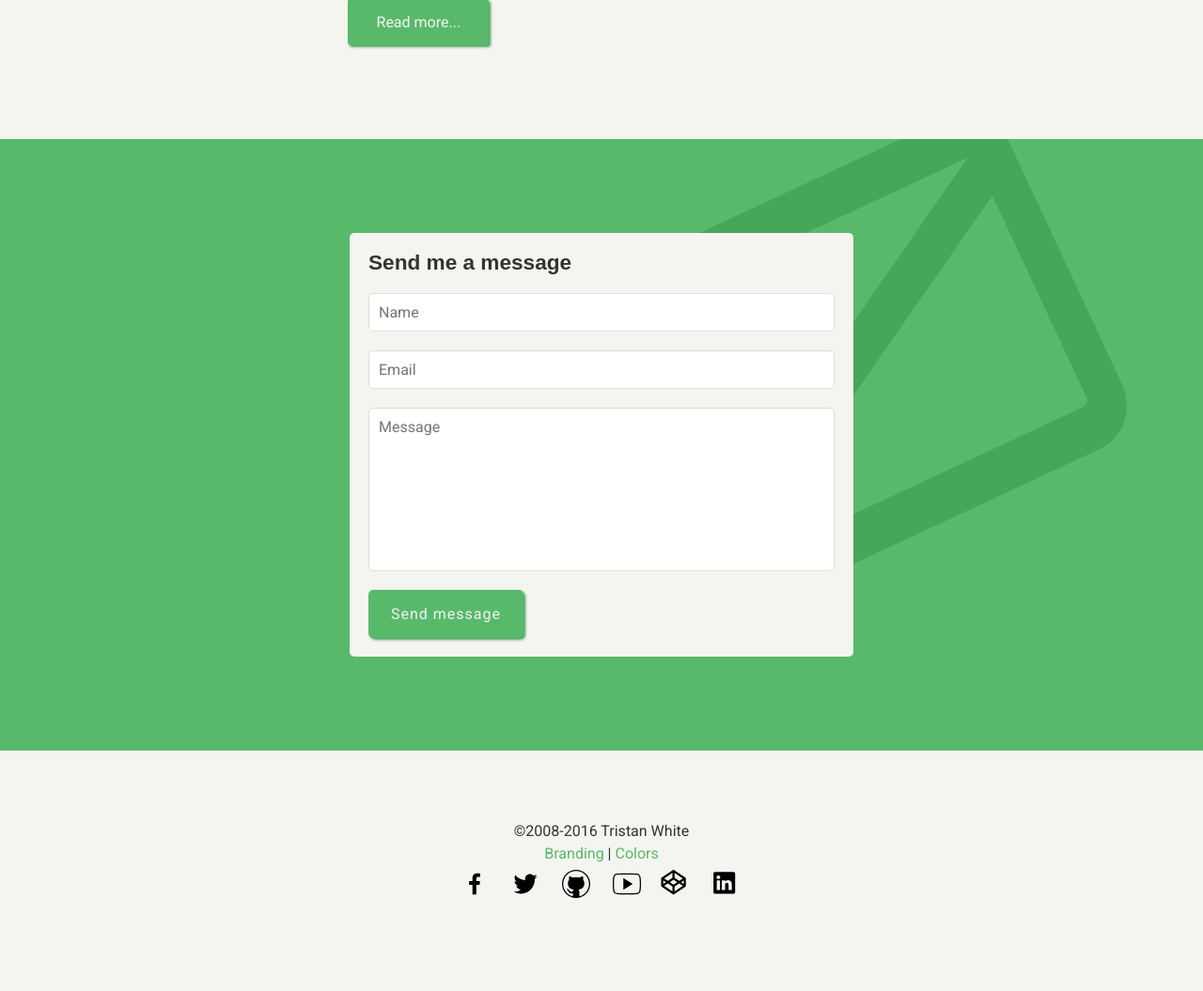
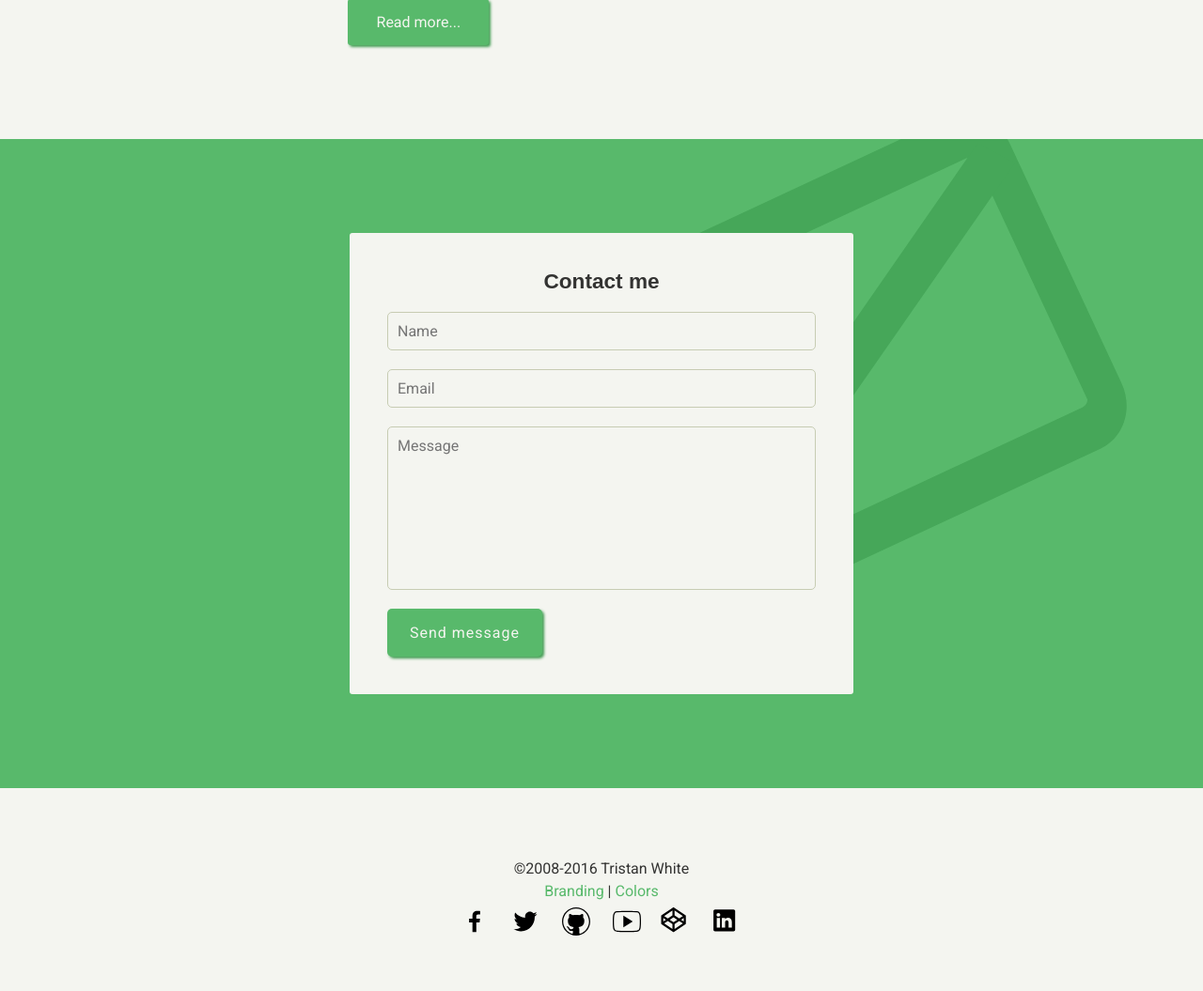
Before and after one commit to triss90/tristanwhite_v7, a PHP site: page /_site/index.html in a window 1280 px wide. Shown: the part 3553-4608 px from the top of the page at 94% size. Before the commit the page ends 4509 px from the top, so only its background shows below. Run offline with PHP 8.4, Linux system fonts and the light colour scheme; some libraries are stand-ins or nearby versions.

Commit message:
Adding space to contact form

```diff
--- a/_site/feed.xml
+++ b/_site/feed.xml
@@ -5,8 +5,8 @@
     <description>Hi! My name is Tristan White, I&#39;m a designer, developer and somewhat unicorn-like. I was born and raised in a small town in Denmark. Today I am proud to call myself a full-stack web developer. I love making beautiful, yet practical websites and applications.</description>
     <link>//tristanwhite.info//</link>
     <atom:link href="//tristanwhite.info//feed.xml" rel="self" type="application/rss+xml"/>
-    <pubDate>Sun, 29 May 2016 13:18:24 +0200</pubDate>
-    <lastBuildDate>Sun, 29 May 2016 13:18:24 +0200</lastBuildDate>
+    <pubDate>Sun, 29 May 2016 17:09:40 +0200</pubDate>
+    <lastBuildDate>Sun, 29 May 2016 17:09:40 +0200</lastBuildDate>
     <generator>Jekyll v3.1.2</generator>
 
       <item>
--- a/_site/index.html
+++ b/_site/index.html
@@ -326,7 +326,7 @@
     <div class="row">
       <div class="tiny-12 small-12 medium-6 medium-offset-3">
         <div class="contact-form">
-          <h3>Send me a message</h3>
+          <h3>Contact me</h3>
           <form >
             <input type="text" name="name" placeholder="Name">
             <input type="email" name="email" placeholder="Email">
--- a/assets/css/3-pages/_frontpage.scss
+++ b/assets/css/3-pages/_frontpage.scss
@@ -212,19 +212,21 @@ section#contact {
   overflow: hidden;
   h3 {
     margin: 0 0 20px 0;
+    text-align: center;
   }
   .contact-form {
     background: rgba($light-text-color,1);
-    border-radius: 5px;
+    border-radius: 3px;
     position: relative;
     z-index: 3;
-    padding: 20px;
+    padding: 40px;
     input[type="text"],input[type="email"], textarea {
       display: block;
+      background: $light-text-color;
       border-radius: 5px;
       width: 100%;
       margin-bottom: 20px;
-      border: 1px solid darken($light-text-color, 10%);
+      border: 1px solid darken($light-text-color, 20%);
       resize: none;
       padding: 10px;
       &:focus {
@@ -238,6 +240,9 @@ section#contact {
     position: absolute;
     right: 0;
     top: -150px;
+    @media (max-width: 768px) {
+      right: -100px;
+    }
     svg {
       height: 600px;
       width: auto;
--- a/assets/css/style.css
+++ b/assets/css/style.css
@@ -2066,19 +2066,21 @@ section#contact {
   position: relative;
   overflow: hidden; }
   section#contact h3 {
-    margin: 0 0 20px 0; }
+    margin: 0 0 20px 0;
+    text-align: center; }
   section#contact .contact-form {
     background: #f4f5f0;
-    border-radius: 5px;
+    border-radius: 3px;
     position: relative;
     z-index: 3;
-    padding: 20px; }
+    padding: 40px; }
     section#contact .contact-form input[type="text"], section#contact .contact-form input[type="email"], section#contact .contact-form textarea {
       display: block;
+      background: #F4F5F0;
       border-radius: 5px;
       width: 100%;
       margin-bottom: 20px;
-      border: 1px solid #dee1d1;
+      border: 1px solid #c7ccb3;
       resize: none;
       padding: 10px; }
       section#contact .contact-form input[type="text"]:focus, section#contact .contact-form input[type="email"]:focus, section#contact .contact-form textarea:focus {
@@ -2089,6 +2091,9 @@ section#contact {
     position: absolute;
     right: 0;
     top: -150px; }
+    @media (max-width: 768px) {
+      section#contact span.bg-img {
+        right: -100px; } }
     section#contact span.bg-img svg {
       height: 600px;
       width: auto; }
--- a/index.html
+++ b/index.html
@@ -237,7 +237,7 @@ permalink: /
     <div class="row">
       <div class="tiny-12 small-12 medium-6 medium-offset-3">
         <div class="contact-form">
-          <h3>Send me a message</h3>
+          <h3>Contact me</h3>
           <form >
             <input type="text" name="name" placeholder="Name">
             <input type="email" name="email" placeholder="Email">
```
Also changed, not shown: _site/assets/css/style.css (+9 -4 lines).
